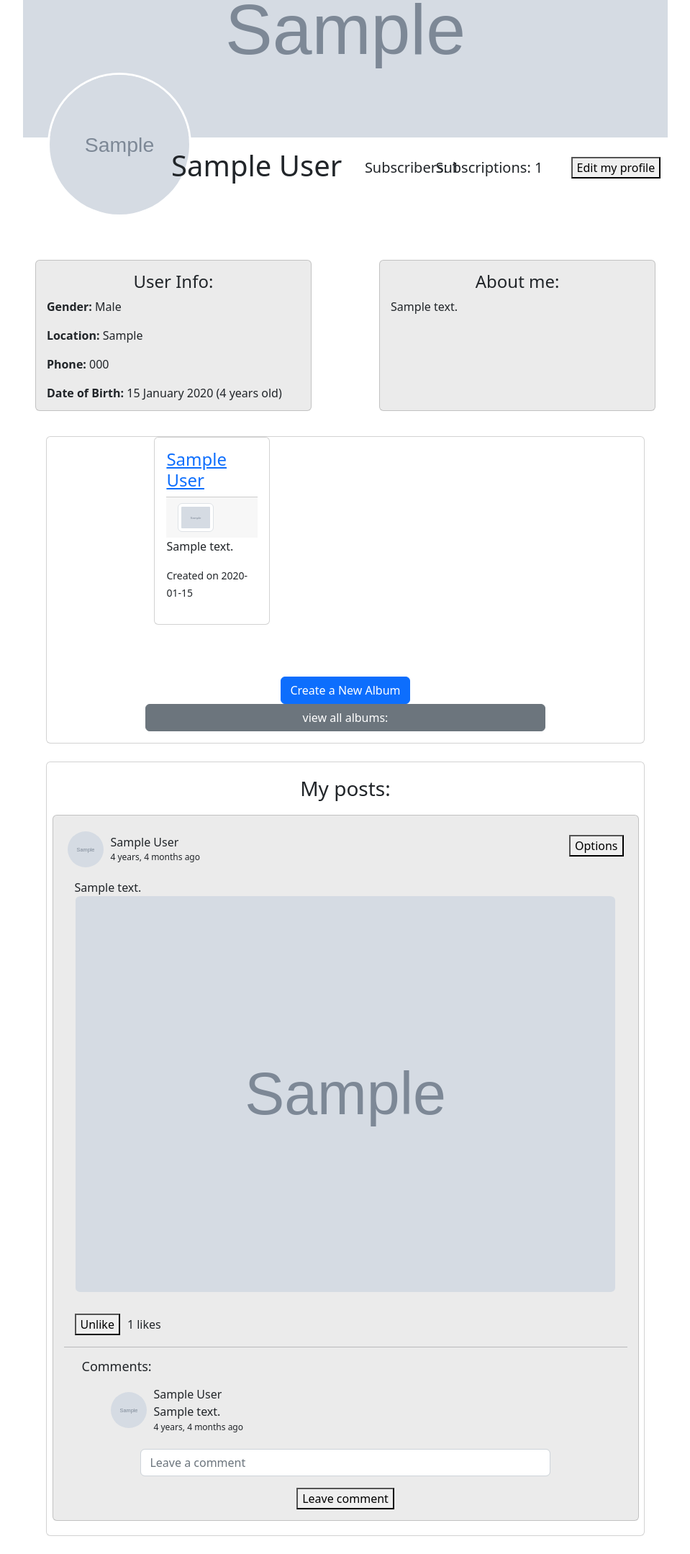
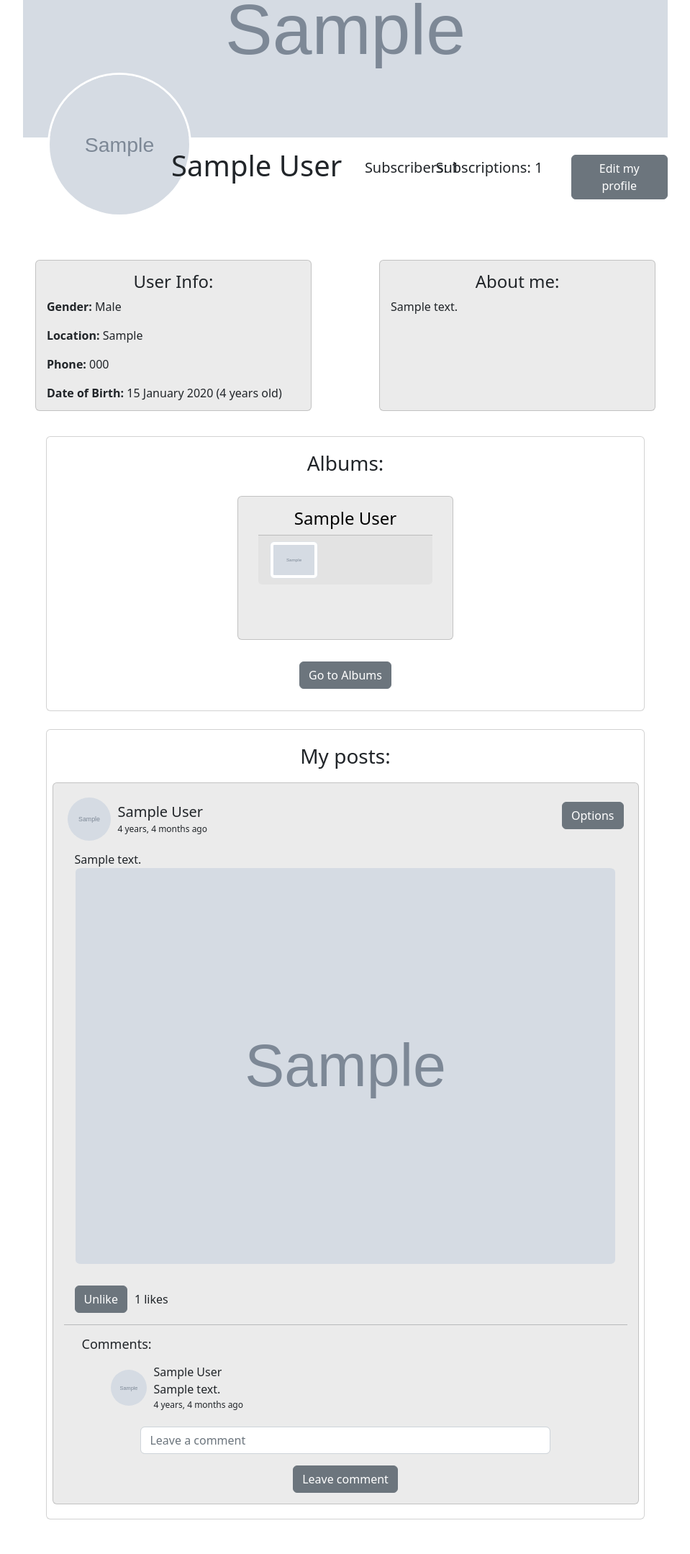
Before and after one commit to mkskh/social_network, a Django app: page /user/profile/1/ in a window 1280 px wide. Shown: the part 167-2326 px from the top of the page at 72% size, without its empty margins (160-1119 px from the left). After the commit the page ends 2278 px from the top, so only its background shows below. Run offline with Django 5.2, Linux system fonts and the light colour scheme; a user stored in the database is signed in; tables that the repository leaves empty hold one stand-in row (values such as "Sample post"); grey boxes marked "Sample" are stand-in pictures; some libraries are stand-ins or nearby versions.

Commit message:
improvements

```diff
--- a/templates/marketplace/cart_summary.html
+++ b/templates/marketplace/cart_summary.html
@@ -21,7 +21,7 @@
     {% if cart_products %}
         {% for item in cart_products %}
             <br>
-            <div class="card mb-3">
+            <div class="card mb-3" style="padding: 30px;">
                 <div class="row g-0">
                     <div class="col-md-4">
                         <img src="{{ item.product.image.url }}" class="img-fluid rounded-start" alt="{{ item.product.name }}">
--- a/templates/marketplace/product.html
+++ b/templates/marketplace/product.html
@@ -20,7 +20,7 @@
 
 <div class="container">
     <br>
-    <div class="card mb-3">
+    <div class="card mb-3" style="padding: 40px;">
         <div class="row g-0">
             <div class="col-md-4">
                 <img src="{{ product.image.url }}" class="img-fluid rounded-start" alt="...">
--- a/templates/messaging/thread_list.html
+++ b/templates/messaging/thread_list.html
@@ -34,8 +34,10 @@
 
                             {% if thread.unread_count %}
                                 <span style="background-color: red; padding: 5px; border-radius: 10px; font-weight: bold; color: white; font-size: 20px;">{{ thread.unread_count }} new</span>
-                            {% else %}
-                            <span style="padding: 5px; border-radius: 10px; font-weight: bold;"> Last message: {{ thread.updated|date:"F j" }} {{thread.updated | time:"H:i"}}</span>
+                            {% elif thread.messages.all %}
+                                <span style="padding: 5px; border-radius: 10px; font-weight: bold;"> Last message: {{ thread.updated|date:"F j" }} {{thread.updated | time:"H:i"}}</span>
+                            {% elif not thread.messages.all %}
+                                <span style="padding: 5px; border-radius: 10px; font-weight: bold;"> Chat was created: {{ thread.updated|date:"F j" }} {{thread.updated | time:"H:i"}}</span>
                             {% endif %}
                         </div>
                     </div>
--- a/templates/search/search.html
+++ b/templates/search/search.html
@@ -134,7 +134,7 @@
 
         <div style="text-align: center; margin-bottom: 16px;">
             <a href="{% url 'search:search' %}">
-                <button class="btn btn-secondary" style="border-radius: 5%; border-width: 2px; height: 30px; width: 100px;">Reset filter</button>
+                <button class="btn btn-secondary">Reset filter</button>
             </a>
         </div>
 
--- a/templates/user/album_preview.html
+++ b/templates/user/album_preview.html
@@ -1,37 +1,44 @@
 <!-- _album_preview.html -->
 
-<div class="row">
-    {% if albums.exists %}
+<h3 style="margin-top: 20px;">Albums:</h3>
+
+{% if albums.exists %}
+    <div class="row">
         {% for album in albums %}
-        <div class="col-md-4 mb-5">
-            <div class="card">
+
+            <div class="card" style="width: 300px; height: 200px; margin: 20px 60px; background-color: rgb(235, 235, 235);">
                 <div class="card-body">
-                    <h4 class="card-title">
-                        <a href="{% url 'user:photo_list' profile_user.id album.id %}">{{ album.title }}</a>
+                    <h4 class="card-title" style="text-align: center;">
+                        <a href="{% url 'user:photo_list' profile_user.id album.id %}" style="text-decoration: none; color: black;">{{ album.title }}</a>
                     </h4>
                     <div class="card-footer">
-                        {% for photo in album.photos.all|slice:":4" %}
-                        <img src="{{ photo.image.url }}" alt="{{ photo.description }}" class="img-thumbnail" style="width: 50px; height: auto;">
+                        {% for photo in album.photos.all|slice:":6" %}
+                        <img src="{{ photo.image.url }}" alt="{{ photo.description }}" class="img-thumbnail" style="width: 67px; height: auto;">
                         {% empty %}
-                        <p>No photos available.</p>
+                        <p style="text-align: center; height: 99px;">No photos added yet </p>
                         {% endfor %}
                     </div>
-                    <p class="card-text">{{ album.description }}</p>
-                    <p><small>Created on {{ album.created_at|date:"Y-m-d" }}</small></p>
                 </div>
             </div>
+
+        {% endfor %}
+    </div>
+    <a href="{% url 'user:album_list' profile_user.id %}" class="btn btn-secondary" style="margin-bottom: 30px; margin-top: 10px;">Go to Albums</a>
+{% else %}
+
+    {% if profile_user == request.user %}
+        <div class="card" style="width: 815px; background-color: rgb(235, 235, 235); margin-right: 0px;
+                                margin-bottom: 30px; padding: 30px; align-items: center; margin-top: 10px;">
+            <h5>You don't have any albums created yet.</h5>
+            <h5>To create an album, click "Go to Albums"</h5>
         </div>
-        {% endfor %}
-        <div class="col-12 text-center mt-4">
-            <a href="{% url 'user:create_album' profile_user.id %}" class="btn btn-primary">Create a New Album</a>
+        <a href="{% url 'user:album_list' profile_user.id %}" class="btn btn-secondary" style="margin-bottom: 30px; margin-top: 10px;">Go to Albums</a>
+    {% elif profile_user != request.user %}
+        <div class="card" style="width: 815px; background-color: rgb(235, 235, 235); margin-right: 0px;
+                                margin-bottom: 30px; padding: 30px; align-items: center; margin-top: 10px;">
+            <h5>This user doesn't have any albums created yet.</h5>
+            <h5>Once he/she does this you will see all his/her albums here.</h5>
         </div>
-    {% else %}
-    <div class="col-12 text-center">
-        <p>No photos-albums found.</p>
-        {% if is_owner %}
-        <a href="{% url 'user:create_album' profile_user.id %}" class="btn btn-primary">Create a New Album</a>
-        {% endif %}
-    </div>
     {% endif %}
-    <a href="{% url 'user:album_list' profile_user.id %}" class="btn btn-secondary mb-3">view all albums:</a>
-</div>
+
+{% endif %}
--- a/templates/user/profile_page.html
+++ b/templates/user/profile_page.html
@@ -25,19 +25,19 @@
         <!-- If I go to a page of another user -->
         {% if profile_user != request.user %}
         <!-- Messaging -->
-        <div style="position: absolute; top: calc(109%); left: calc(79%);">
+        <div style="position: absolute; top: calc(108%); left: calc(79%);">
             <a href="{% url 'messaging:start_thread' profile.user.id %}">
-                <button>Send a message</button>
+                <button class="btn btn-secondary">Send a message</button>
             </a>
         </div>
         <!-- Subscription -->
-        <div style="position: absolute; top: calc(109%); left: calc(91%);">
+        <div style="position: absolute; top: calc(108%); left: calc(91%);">
             <form method="POST">
 
                 {% csrf_token %}
                 <input type="hidden" name="profile_id" value={{profile.user.id}}>
 
-                <button type="submit">
+                <button type="submit" class="btn btn-secondary">
                     {% if button_status %}
                         Unsubscribe
                     {% else %}
@@ -50,9 +50,9 @@
 
         <!-- If I go to my own page -->
         {% else %}
-            <div style="position: absolute; top: calc(109%); left: calc(85%);">
+            <div style="position: absolute; top: calc(108%); left: calc(85%);">
                 <a href="{% url 'user:edit_profile' user.id %}">
-                    <button>Edit my profile</button>
+                    <button class="btn btn-secondary">Edit my profile</button>
                 </a>
             </div>
         {% endif %}
@@ -130,19 +130,20 @@
                 <!-- Header of the post -->
                 <div style="display: flex; justify-content: space-between; align-items: center;">
                     <div style="text-align: left; margin-right: auto; margin: 10px 0 0 20px;">
-                    <a href="{% url 'user:my_user_profile' post.profile.user.id %}"><img src="{{ post.profile.image.url }}" alt="profile_photo" width="50" height="50" style="border-radius: 50%;"></a>
+                        <a href="{% url 'user:my_user_profile' post.profile.user.id %}"><img src="{{ post.profile.image.url }}" alt="profile_photo" width="60" height="60" style="border-radius: 50%;"></a>
                     </div>
                     <div style="margin-left: 10px; width:750px;" >
                         <a href="{% url 'user:my_user_profile' post.profile.user.id %}" style="text-decoration: none; color: inherit;">
-                        <p style="margin-top: 25px; margin-bottom: 0;">{{ post.profile.user.first_name }} {{ post.profile.user.last_name }}</p>
+                            <p style="margin-top: 25px; margin-bottom: 0; font-size: 20px;">{{ post.profile.user.first_name }} {{ post.profile.user.last_name }}</p>
                         </a>
                         <p style="font-size: 12px;">{{ post.created_at|timesince }} ago </p>
                     </div>
 
 
                     <!-- Dropdown button "Options" -->
+                    {% if post.profile.user == request.user %}
                         <div class="dropdown">
-                    <button type="button" id="dropdownMenuButton" data-bs-toggle="dropdown" aria-expanded="false" style="margin-right: 20px;">
+                            <button type="button" class="btn btn-secondary" id="dropdownMenuButton" data-bs-toggle="dropdown" aria-expanded="false" style="margin-right: 20px;">
                                 Options
                             </button>
                             <ul class="dropdown-menu" aria-labelledby="dropdownMenuButton">
@@ -153,9 +154,9 @@
                                         <button class="dropdown-item" type="submit">Delete</button>
                                     </form>
                                 </li>
-                        <li><a class="dropdown-item" href="#">Edit post</a></li>
                             </ul>
                         </div>
+                    {% endif %}
 
                 </div>
 
@@ -179,7 +180,7 @@
                     <input type="hidden" name="post_id" value={{post.id}}>
                     <div style="margin: 0 0 0 30px; display: flex; align-items: center;">
                         <div style="flex-shrink: 0;">
-                        <button type="submit" class="ui button like-btn{{post.id}}">
+                            <button type="submit" class="btn btn-secondary like-btn{{post.id}}">
                                 {% if authenticated_profile not in post.liked.all %}
                                     Like
                                 {% else %}
@@ -231,7 +232,7 @@
                     <div class="mb-3" style="width: 70%; margin: 0 auto;">
                         <input type="text" class="form-control" placeholder="Leave a comment" name="text">
                     </div>
-                <button type="submit" style="display: block; margin: 10px 0 15px 0; margin-left: auto; margin-right: auto;">Leave comment</button>
+                    <button type="submit" class="btn btn-secondary" style="display: block; margin: 10px 0 15px 0; margin-left: auto; margin-right: auto;">Leave comment</button>
                 </form>
 
             </div>
--- a/user/views.py
+++ b/user/views.py
@@ -41,16 +41,14 @@ def user_login(request):
         user = authenticate(request, username=username, password=password)
         if user:
             login(request, user)
-            messages.success(request, ("You have been logged in"))
             return redirect('/')
         else:
-            messages.error(request, ("Incorrect information were provided. Please try again"))
+            messages.error(request, ("Incorrect login or password. Please try again"))
             return render(request, 'user/login.html', {})
 
 
 def user_logout(request):
     logout(request)
-    messages.success(request, ("You have been logged out"))
     return redirect('/')
 
 
```
Also changed, not shown: templates/marketplace/added_products.html (+4 -5 lines), templates/marketplace/marketplace.html (+0 -15 lines), templates/user/edit_profile.html (+9 -6 lines), templates/user/login.html (+9 -0 lines), media/album_photos/9564e65289ac40fce1c2c5ed21.png (added), media/album_photos/images_1.jpeg (added), media/album_photos/svenja-ostwald.256x256.jpg (added), media/post_images/nyas-ebriefings-next-moon-landing-1024x682_31z7QSz.jpg (added). Lines whose indentation alone changed are shown as unchanged.
